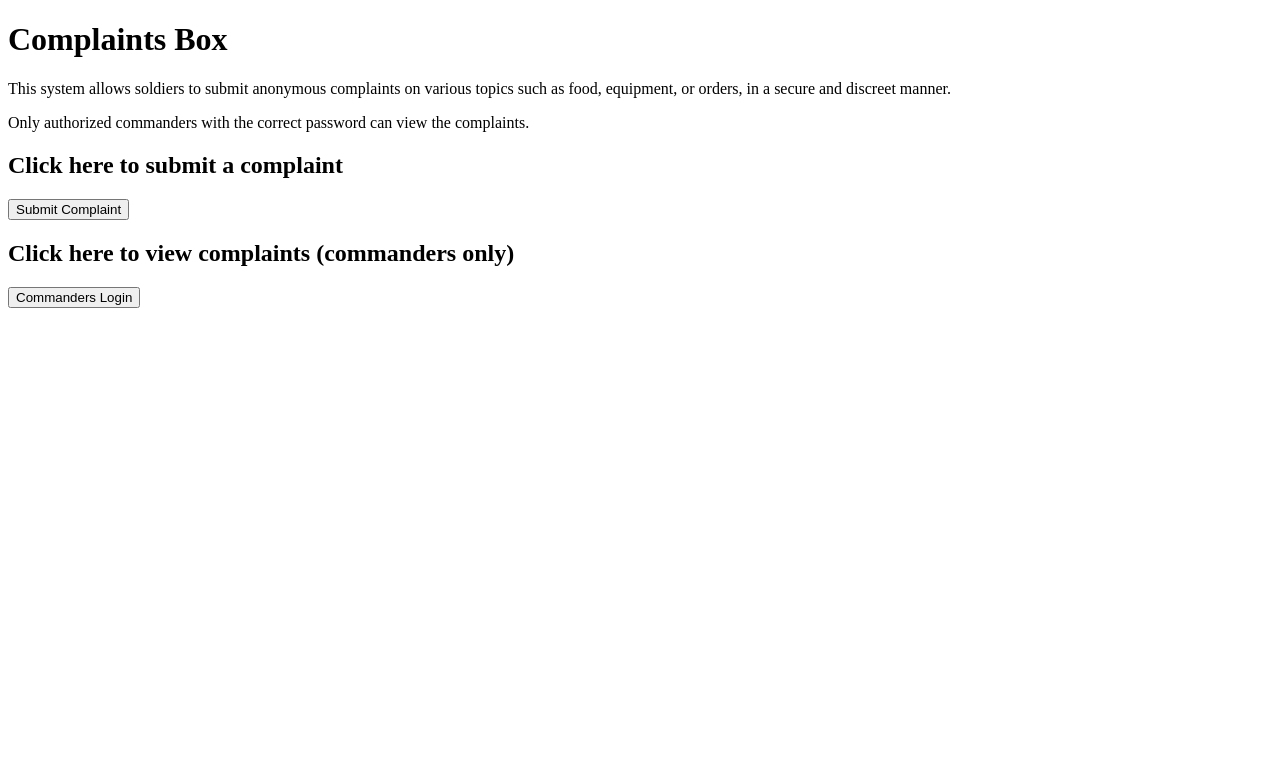
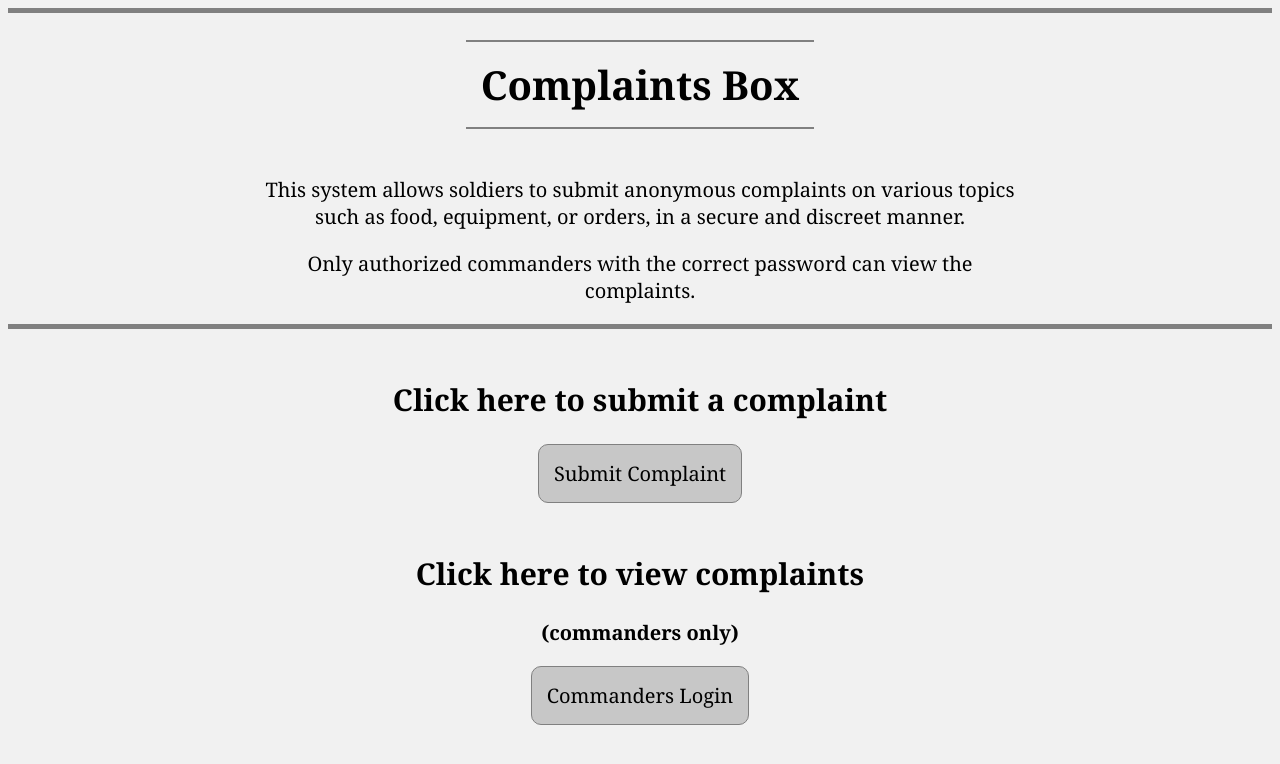
Before and after one commit to ChaimShteinberg/complaints-box, a website: page public/index.html in a window 1280 px wide. Drawn offline with Linux system fonts and the light colour scheme.

Commit message:
style index

```diff
--- a/public/index.html
+++ b/public/index.html
@@ -3,6 +3,7 @@
   <head>
     <meta charset="UTF-8" />
     <meta name="viewport" content="width=device-width, initial-scale=1.0" />
+    <link rel="stylesheet" href="./style.css">
     <title>Complaints Box</title>
   </head>
   <body>
@@ -24,7 +25,8 @@
         <button>Submit Complaint</button>
       </section>
       <section>
-        <h2>Click here to view complaints (commanders only)</h2>
+        <h2>Click here to view complaints</h2>
+        <h3>(commanders only)</h3>
         <button>Commanders Login</button>
       </section>
     </main>
--- /dev/null
+++ b/public/style.css
@@ -0,0 +1,38 @@
+* {
+  font-family: Georgia;
+  background: rgb(241, 241, 241);
+  text-align: center;
+}
+header {
+  border-top: 5px solid gray;
+  border-bottom: 5px solid gray;
+}
+h1 {
+  font-size: 40px;
+  border-top: 2px solid gray;
+  border-bottom: 2px solid gray;
+  padding: 15px;
+  display: inline-block;
+}
+header p {
+  font-size: 20px;
+  margin-left: 20vw;
+  margin-right: 20vw;
+}
+section {
+  margin: 50px;
+}
+h2 {
+  font-size: 30px;
+}
+h3 {
+  font-size: 20px;
+}
+button {
+  font-size: 20px;
+  background: rgb(199, 199, 199);
+  border-radius: 10px;
+  padding: 15px;
+  border: 1px solid gray;
+  display: inline-block;
+}
```
